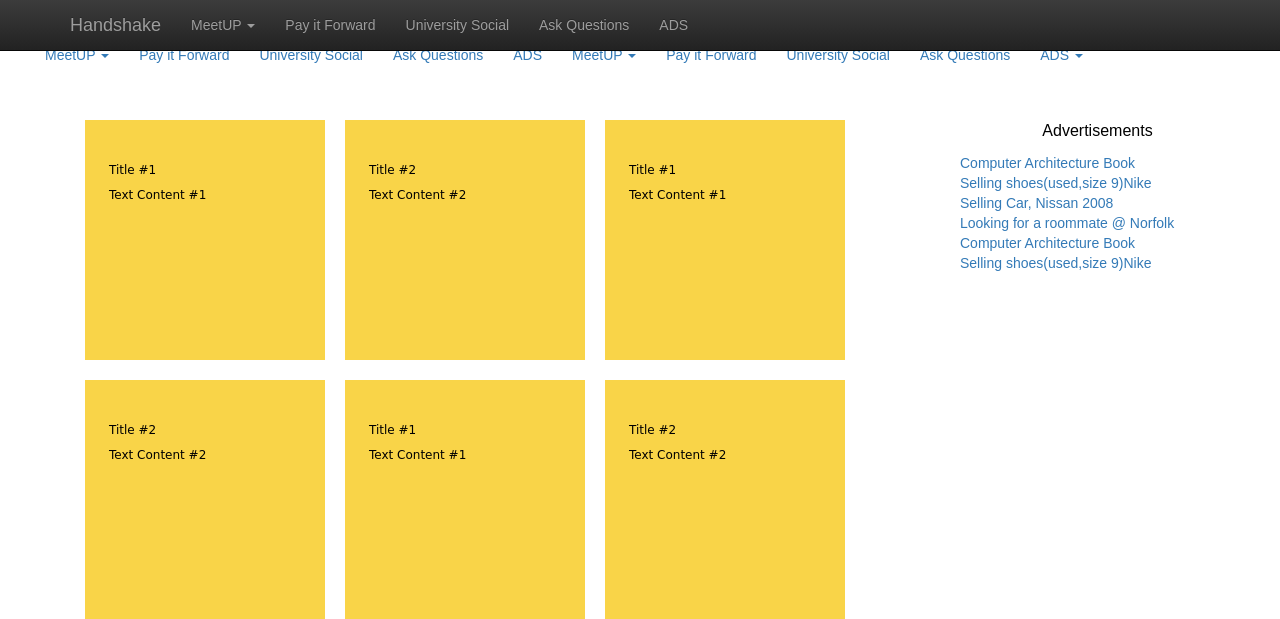
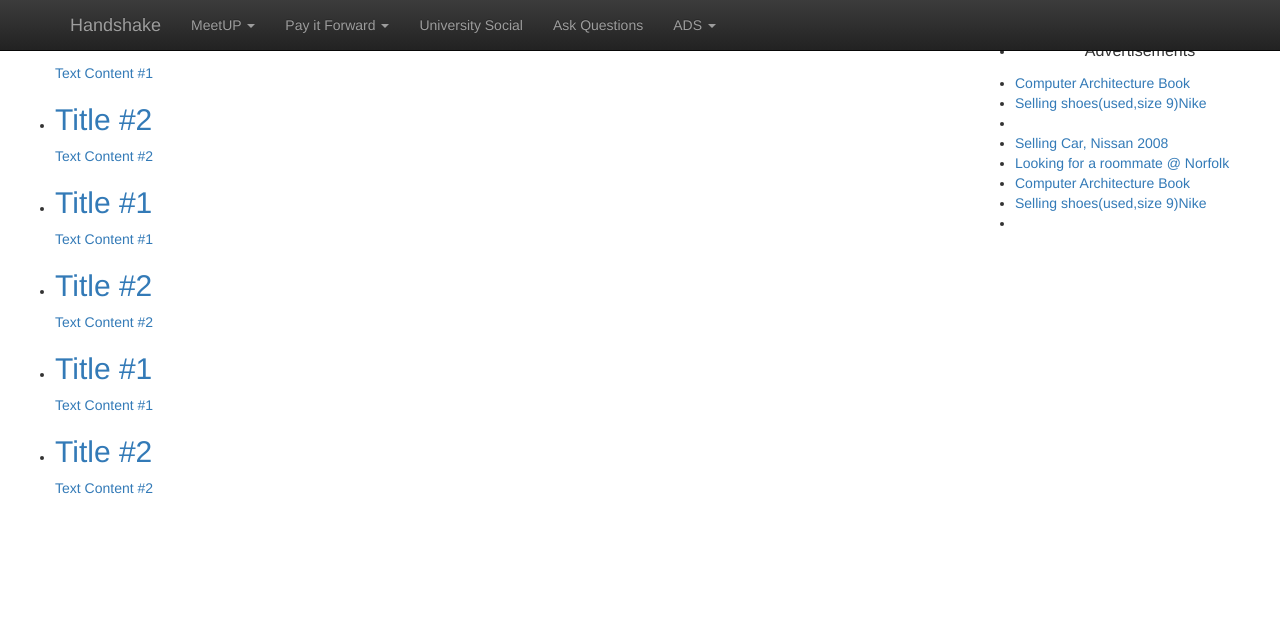
Before and after one commit to kotut/spartans, a PHP site: page /event.php in a window 1280 px wide. Shown: the top 619 px of the page. Run offline with PHP 8.4, Linux system fonts and the light colour scheme; some libraries are stand-ins or nearby versions.

Commit message:
updated nav bar for all pages

```diff
--- a/event.php
+++ b/event.php
@@ -5,7 +5,6 @@
     <title>Basic Bootstrap Template</title>
     <meta name="viewport" content="width=device-width, initial-scale=1">
     <?php include("include/header.php"); ?>
-    <link href="/css/event.css" rel="stylesheet" type="text/css">
 
 </head>
 
@@ -13,27 +12,6 @@
 
 <?php include("include/nav.php"); ?>
 
-  				<ul class="nav navbar-nav">
-
-  					<li class="dropdown">
-					<a href="#" class="dropdown-toggle" data-toggle="dropdown" role="button" aria-haspopup="true" aria-expanded="false">MeetUP <span class="caret"></span></a>
-          <ul class="dropdown-menu">
-            <li><a href="#">Create Event</a></li>
-          </ul>
-		  </li>
-  					<li><a href="#pay_it_forward">Pay it Forward</a>
-  					<li><a href="#university_socia">University Social</a>
-  					<li><a href="#ask_questions">Ask Questions</a>
-  					<li class="dropdown">
-					<a href="#" class="dropdown-toggle" data-toggle="dropdown" role="button" aria-haspopup="true" aria-expanded="false">ADS <span class="caret"></span></a>
-          <ul class="dropdown-menu">
-            <li><a href="#">Post AD</a></li>
-          </ul>
-		  </li>
-  				</ul>
-  			</div>
-  		</div><!-- End Container-->
-  	</nav><!-- End navbar -->
 <div class="csswrap">
 	<div class="col-md-9">
 		<ul>
--- a/include/nav.php
+++ b/include/nav.php
@@ -23,31 +23,21 @@
                   <li><a href="#">Create Event</a></li>
                 </ul>
             </li>
-  					<li><a href="http://<?php echo $_SERVER['SERVER_NAME']."/payforward/advice.php"?>">Pay it Forward</a>
-  					<li><a href="http://<?php echo $_SERVER['SERVER_NAME']."/#"?>">University Social</a>
-  					<li><a href="http://<?php echo $_SERVER['SERVER_NAME']."/#"?>">Ask Questions</a>
-  					<li><a href="http://<?php echo $_SERVER['SERVER_NAME']."/#"?>">ADS</a>
+			<li class="dropdown">
+              <a href="http://<?php echo $_SERVER['SERVER_NAME']."/payforward/advice.php"?>" class="dropdown-toggle" data-toggle="dropdown" role="button" aria-haspopup="true" aria-expanded="false">Pay it Forward <span class="caret"></span></a>
+                <ul class="dropdown-menu">
+                  <li><a href="#">Post Advice</a></li>
+                </ul>
+            </li>
+			  <li><a href="http://<?php echo $_SERVER['SERVER_NAME']."/#"?>">University Social</a>
+			  <li><a href="http://<?php echo $_SERVER['SERVER_NAME']."/#"?>">Ask Questions</a>
+				<li class="dropdown">
+              <a href="http://<?php echo $_SERVER['SERVER_NAME']."/payforward/advice.php"?>" class="dropdown-toggle" data-toggle="dropdown" role="button" aria-haspopup="true" aria-expanded="false">ADS <span class="caret"></span></a>
+                <ul class="dropdown-menu">
+                  <li><a href="#">Post AD</a></li>
+                </ul>
+            </li>
   				</ul>
   			</div>
   		</div><!-- End Container-->
   	</nav><!-- End navbar -->
-
-
-
-
-          <ul class="nav navbar-nav">
-
-            <li class="dropdown">
-              <a href="http://<?php echo $_SERVER['SERVER_NAME']."/meetup.php"?>" class="dropdown-toggle" data-toggle="dropdown" role="button" aria-haspopup="true" aria-expanded="false">MeetUP <span class="caret"></span></a>
-                <ul class="dropdown-menu">
-                  <li><a href="#">Create Event</a></li>
-                </ul>
-            </li>
-            <li><a href="#pay_it_forward">Pay it Forward</a>
-            <li><a href="#university_socia">University Social</a>
-            <li><a href="#ask_questions">Ask Questions</a>
-            <li><a href="#ads">ADS</a>
-          </ul>
-        </div>
-      </div><!-- End Container-->
-    </nav><!-- End navbar -->
```
